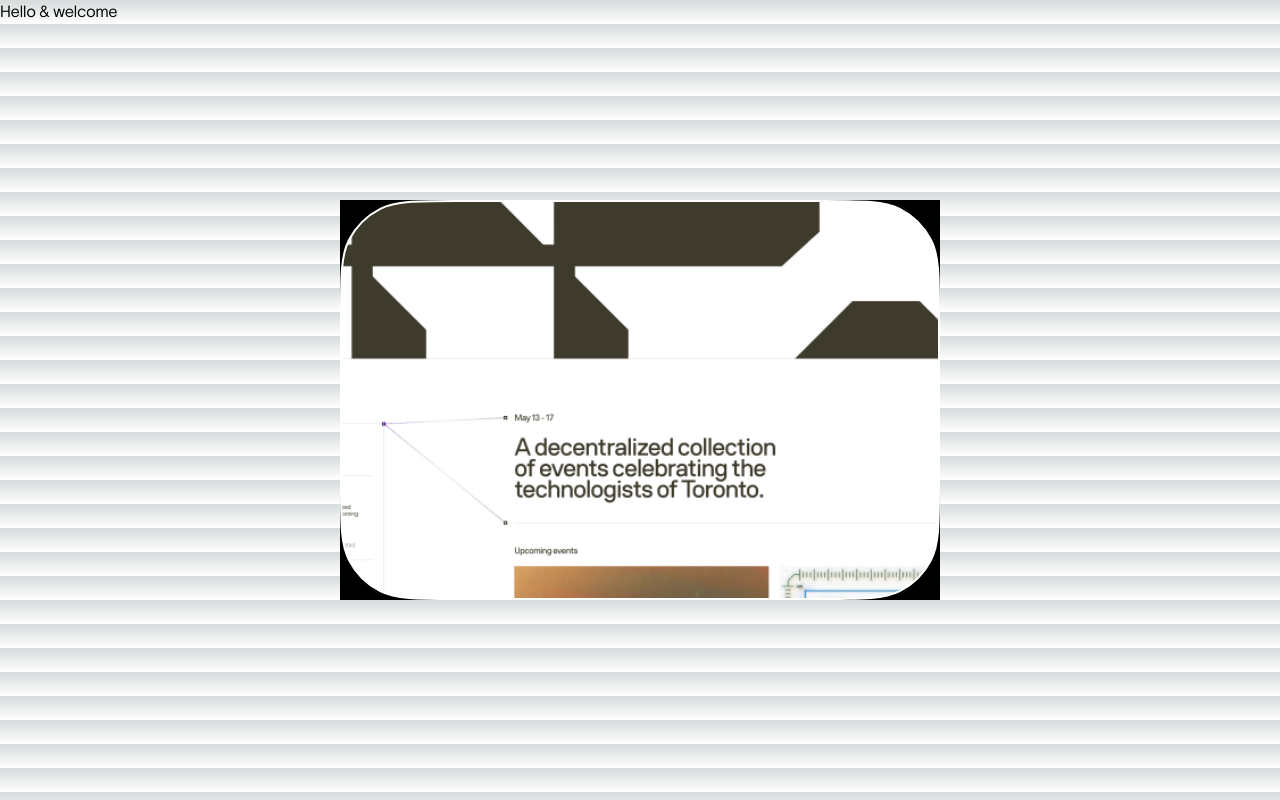
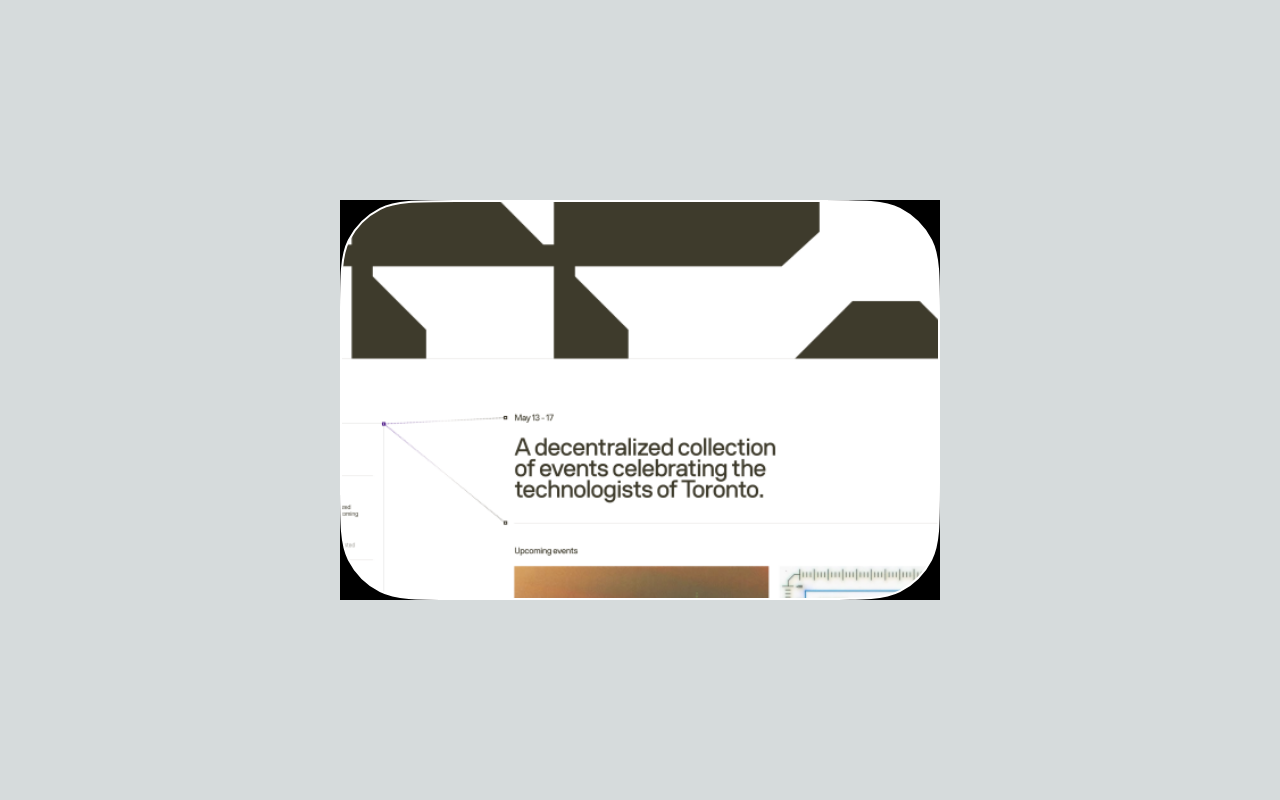
Before and after one commit to kiranpate1/Website2024, a Next.js app: page / in a window 1280 px wide. Built offline with nearby package versions, Linux system fonts and the light colour scheme.

Commit message:
Tweaking motion

```diff
--- a/components/Projects/Projects.tsx
+++ b/components/Projects/Projects.tsx
@@ -7,8 +7,8 @@ import { sin } from "mathjs";
 type ProjectsProps = {};
 
 const Projects = (props: ProjectsProps) => {
-  const [cursorPosition, setCursorPosition] = useState({ x: 0, y: 0 });
   const [normalizedPosition, setNormalizedPosition] = useState({ x: 0, y: 0 });
+  const mainRef = useRef() as MutableRefObject<HTMLDivElement | null>;
   const divRef = useRef() as MutableRefObject<HTMLDivElement | null>;
   const titleRef = useRef() as MutableRefObject<HTMLDivElement | null>;
   const width = 600;
@@ -22,6 +22,7 @@ const Projects = (props: ProjectsProps) => {
       skewY: 0,
     }))
   );
+  const [titlePosition, setTitlePosition] = useState(-250);
 
   const calculateLetterPosition = (index: number) => {
     if (!divRef.current || !titleRef.current)
@@ -36,7 +37,7 @@ const Projects = (props: ProjectsProps) => {
     return { letter: titleArray[index], position: { xRatio } };
   };
 
-  const handleMouseMove = (event: { clientX: number; clientY: number }) => {
+  const mainMove = (event: { clientX: number; clientY: number }) => {
     const rect = divRef.current?.getBoundingClientRect();
     if (!rect) return; // Add null check
 
@@ -45,12 +46,12 @@ const Projects = (props: ProjectsProps) => {
     const width = rect.width;
     const xDivRatio = x / width;
 
-    setCursorPosition({ x, y });
-
     setNormalizedPosition({
       x: x / width,
-      y: 1,
+      y: 0,
     });
+
+    setTitlePosition(-250);
 
     setLetterTransitions((prev) => {
       return prev.map((item, i) => {
@@ -63,8 +64,8 @@ const Projects = (props: ProjectsProps) => {
             : 0;
         const skewDist =
           xLetterRatio !== undefined ? xDivRatio - xLetterRatio : 0;
-        const translateY = translateDist * Math.PI - Math.PI / 2;
-        const skewY = -skewDist * Math.PI + Math.PI;
+        const translateY = translateDist * Math.PI * 1.5 - Math.PI;
+        const skewY = -skewDist * Math.PI * 1.5 + Math.PI;
         return {
           translateY,
           skewY,
@@ -73,32 +74,25 @@ const Projects = (props: ProjectsProps) => {
     });
   };
 
-  const handleMouseEnter = () => {
+  const handleMouseMove = (event: { clientX: number; clientY: number }) => {
+    const rect = divRef.current?.getBoundingClientRect();
+    if (!rect) return; // Add null check
+
+    const x = event.clientX - rect.left;
+    const y = event.clientY - rect.top;
+    const width = rect.width;
+
     setNormalizedPosition({
-      x: 0.5,
+      x: x / width,
       y: 1,
     });
 
-    // setLetterTransitions((prev) => {
-    //   return prev.map((item) => {
-    //     return {
-    //       translateY: 1,
-    //       skewY: 1,
-    //     };
-    //   });
-    // });
-  };
-
-  const handleMouseLeave = () => {
-    setNormalizedPosition({
-      x: 0.5,
-      y: 0,
-    });
+    setTitlePosition(-130);
 
     setLetterTransitions((prev) => {
       return prev.map((item) => {
         return {
-          translateY: 0,
+          translateY: 1,
           skewY: 0,
         };
       });
@@ -109,10 +103,6 @@ const Projects = (props: ProjectsProps) => {
     motionValue(normalizedPosition.y),
     (latest: number) => latest * 1
   );
-  const scaleY2 = useTransform(
-    motionValue(normalizedPosition.y),
-    (latest: number) => 1 - latest
-  );
   const scaleX1 = useTransform(
     motionValue(normalizedPosition.x),
     (latest: number) => latest * 2
@@ -121,19 +111,15 @@ const Projects = (props: ProjectsProps) => {
     motionValue(normalizedPosition.x),
     (latest: number) => 2 - latest * 2
   );
+  const titleY1 = useTransform(
+    motionValue(titlePosition),
+    (latest: number) => latest
+  );
 
   const y1 = useSpring(scaleY1, {
     stiffness: 300,
     damping: 50,
-    // mass: 50,
   });
-
-  const y2 = useSpring(scaleY2, {
-    stiffness: 100,
-    damping: 50,
-    // mass: 50,
-  });
-
   const x1 = useSpring(scaleX1, {
     stiffness: 400,
     damping: 100,
@@ -142,19 +128,27 @@ const Projects = (props: ProjectsProps) => {
     stiffness: 400,
     damping: 100,
   });
+  const titleY = useSpring(titleY1, {
+    stiffness: 400,
+    damping: 100,
+  });
 
   return (
     <div>
-      <h1>Hello & welcome</h1>
       <div className="absolute top-0 left-0 w-full h-full flex justify-center items-center">
+        <div
+          className="absolute top-0 left-0 w-full h-full"
+          ref={mainRef}
+          onMouseMove={mainMove}
+        />
         <div className="relative" style={{ width: width }}>
           <div
             className="relative w-full overflow-hidden z-[1]"
             ref={divRef}
             style={{ height: height }}
             onMouseMove={handleMouseMove}
-            onMouseEnter={handleMouseEnter}
-            onMouseLeave={handleMouseLeave}
+            // onMouseEnter={handleMouseEnter}
+            // onMouseLeave={handleMouseLeave}
           >
             <Corners />
             <motion.div
@@ -183,7 +177,7 @@ const Projects = (props: ProjectsProps) => {
                   fill="none"
                   xmlns="http://www.w3.org/2000/svg"
                   style={{
-                    minWidth: width / 1.5,
+                    minWidth: width / 1.2,
                     scaleX: x1,
                     // scaleY: y1,
                   }}
@@ -196,7 +190,7 @@ const Projects = (props: ProjectsProps) => {
                   fill="none"
                   xmlns="http://www.w3.org/2000/svg"
                   style={{
-                    minWidth: width / 1.5,
+                    minWidth: width / 1.2,
                     scaleX: x2,
                     // scaleY: y1,
                   }}
@@ -208,10 +202,6 @@ const Projects = (props: ProjectsProps) => {
                 </motion.svg>
               </motion.div>
             </motion.div>
-            {/* <Test
-            pointerOffsetPercent={pointerOffsetPercent}
-            isMouseInSection={isHovering}
-          /> */}
             <div className="absolute top-0 left-0 w-full h-full z-[-1]">
               <Image
                 src="/projects/thumbnail-1.png"
@@ -223,37 +213,39 @@ const Projects = (props: ProjectsProps) => {
             </div>
           </div>
 
-          <div className="absolute h-0 pt-6 w-full bottom-0 left-0 flex items-start justify-center z-0">
-            <div
-              className="relative flex justify-center items-center translate-y-[-100%]"
+          <div className="absolute h-0 w-full bottom-0 left-0 flex items-start justify-center z-0">
+            <div className="relative h-20 w-full overflow-hidden">
+              <motion.div
+                className="relative flex justify-center items-center"
                 ref={titleRef}
+                style={{ y: titleY }}
               >
                 {titleArray.map((letter, index) => {
                   const motionTranslateY = useTransform(
                     motionValue(letterTransitions[index].translateY),
-                  (latest: number) => Math.sin(latest) * 100
+                    (latest: number) => Math.sin(latest) * 200
                   );
                   const springTranslateY = useSpring(motionTranslateY, {
-                  stiffness: 300,
-                  damping: 50,
+                    stiffness: 400,
+                    damping: 100,
                   });
 
                   const motionSkewY = useTransform(
                     motionValue(letterTransitions[index].skewY),
-                  (latest: number) => Math.sin(latest) * 27
+                    (latest: number) => Math.sin(latest) * 60
                   );
                   const springSkewY = useSpring(motionSkewY, {
-                  stiffness: 300,
-                  damping: 50,
+                    stiffness: 400,
+                    damping: 100,
                   });
 
                   return (
                     <motion.div
                       key={index}
-                    className="text-white font-sans-md"
+                      className="text-white font-sans-md origin-bottom-left"
                       style={{
                         marginLeft: "-0.03%",
-                      translateY: springTranslateY,
+                        y: springTranslateY,
                         skewY: springSkewY,
                       }}
                     >
@@ -261,6 +253,7 @@ const Projects = (props: ProjectsProps) => {
                     </motion.div>
                   );
                 })}
+              </motion.div>
             </div>
           </div>
         </div>
```
Lines whose indentation alone changed are shown as unchanged.
